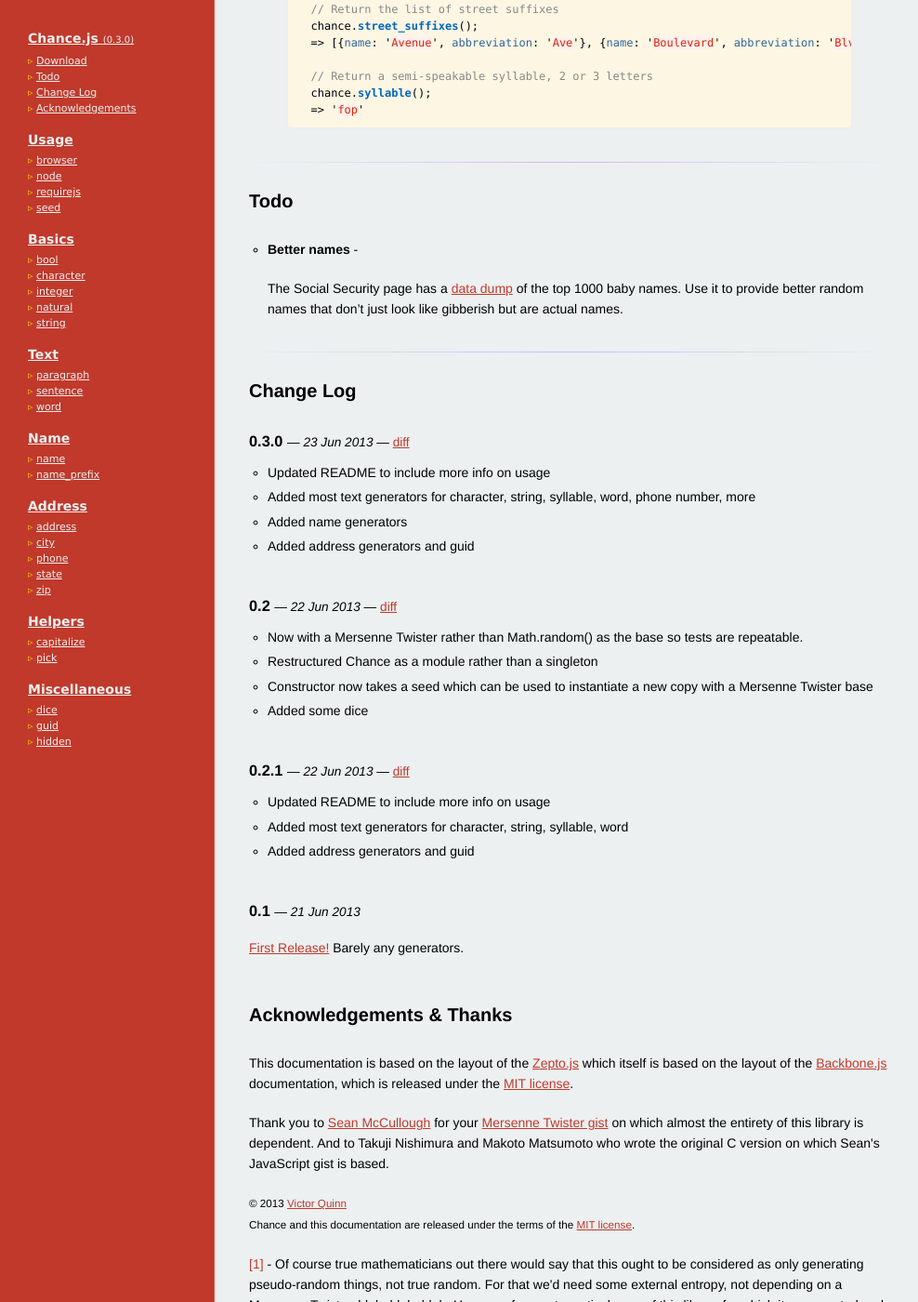
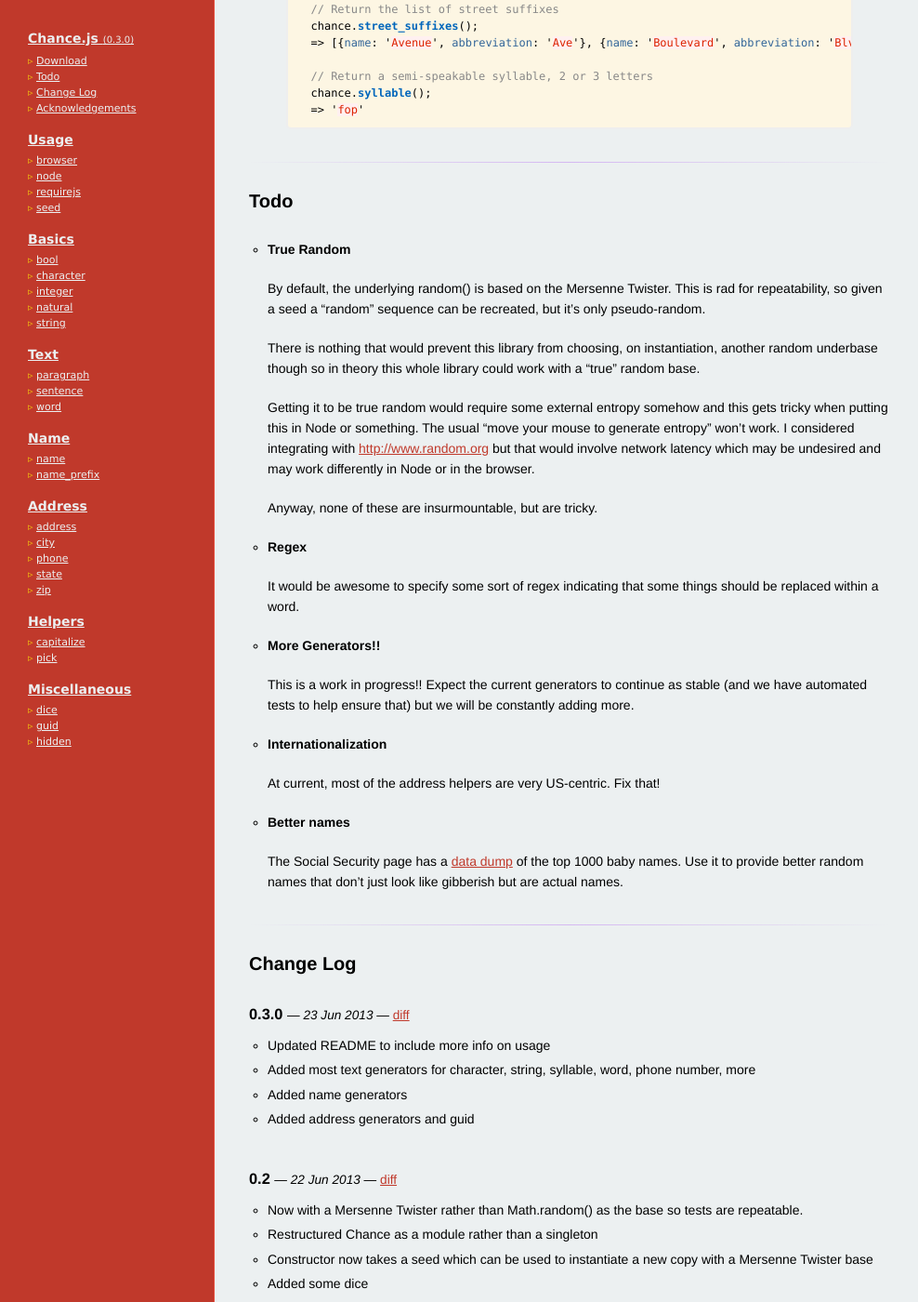
Before and after one commit to chancejs/chancejs, a Jekyll site: the page built from index.html, in a window 1280 px wide and 1400 px high, scrolled down 10369 px. Shown: the whole window at 93% size, without its empty margins (0-988 px from the left). Built offline with Jekyll 4.4.1, drawn with Linux system fonts in a browser that asks for light colours; Markdown is read by kramdown in place of the engine named in the settings; comment, search, counter and statistics services are not loaded.

Commit message:
Update todo list

```diff
--- a/index.html
+++ b/index.html
@@ -136,7 +136,7 @@
       <li>
         <article class=todo id="todo-{{ todo.title }}">
           <p>
-            <strong>{{ todo.title }}</strong> - {{ todo.content }}
+            <strong>{{ todo.title }}</strong>{{ todo.content }}
           </p>
         </article>
       </li>
```
Also changed, not shown: todo/_posts/1900-01-01-internationalization.md (added, +5 -0 lines), todo/_posts/1900-01-01-more.md (added, +5 -0 lines), todo/_posts/1900-01-01-regex.md (added, +5 -0 lines), todo/_posts/1900-01-01-true_random.md (added, +11 -0 lines).
